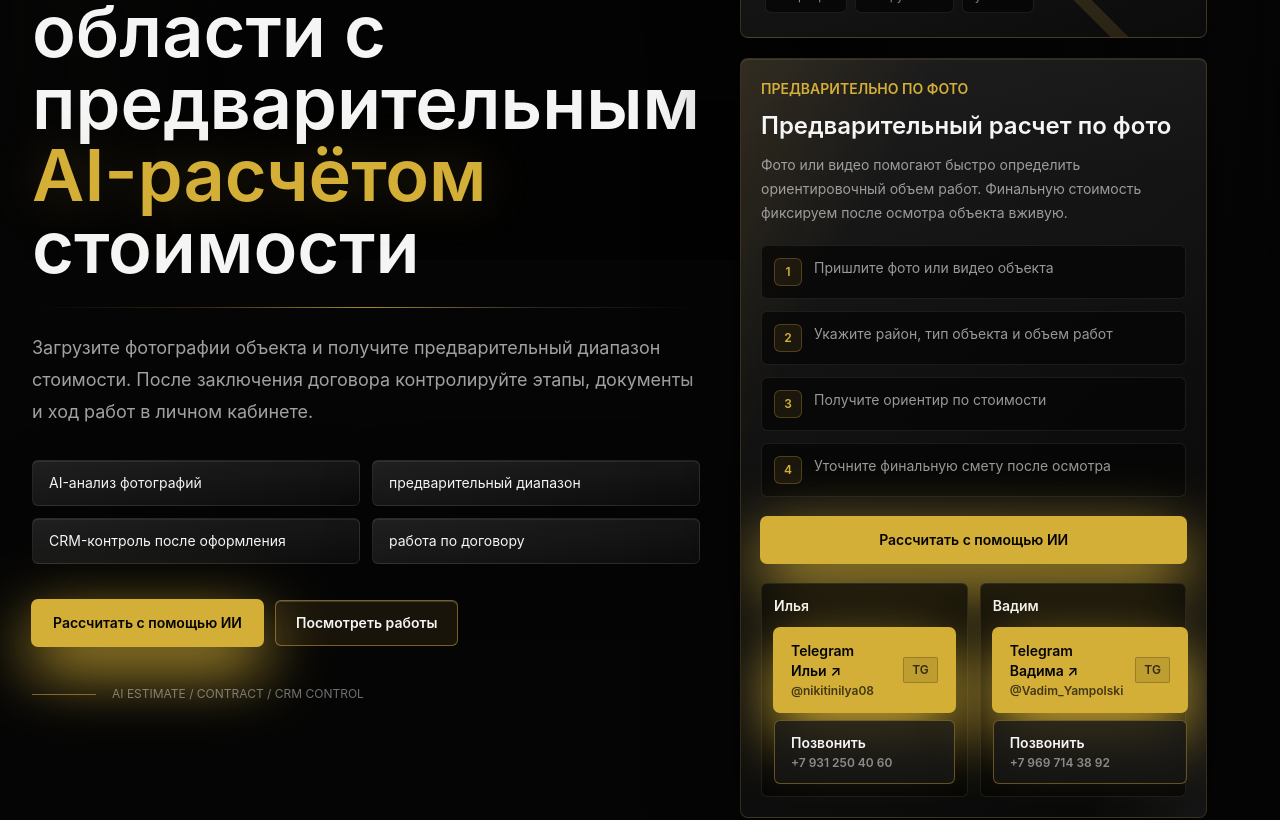
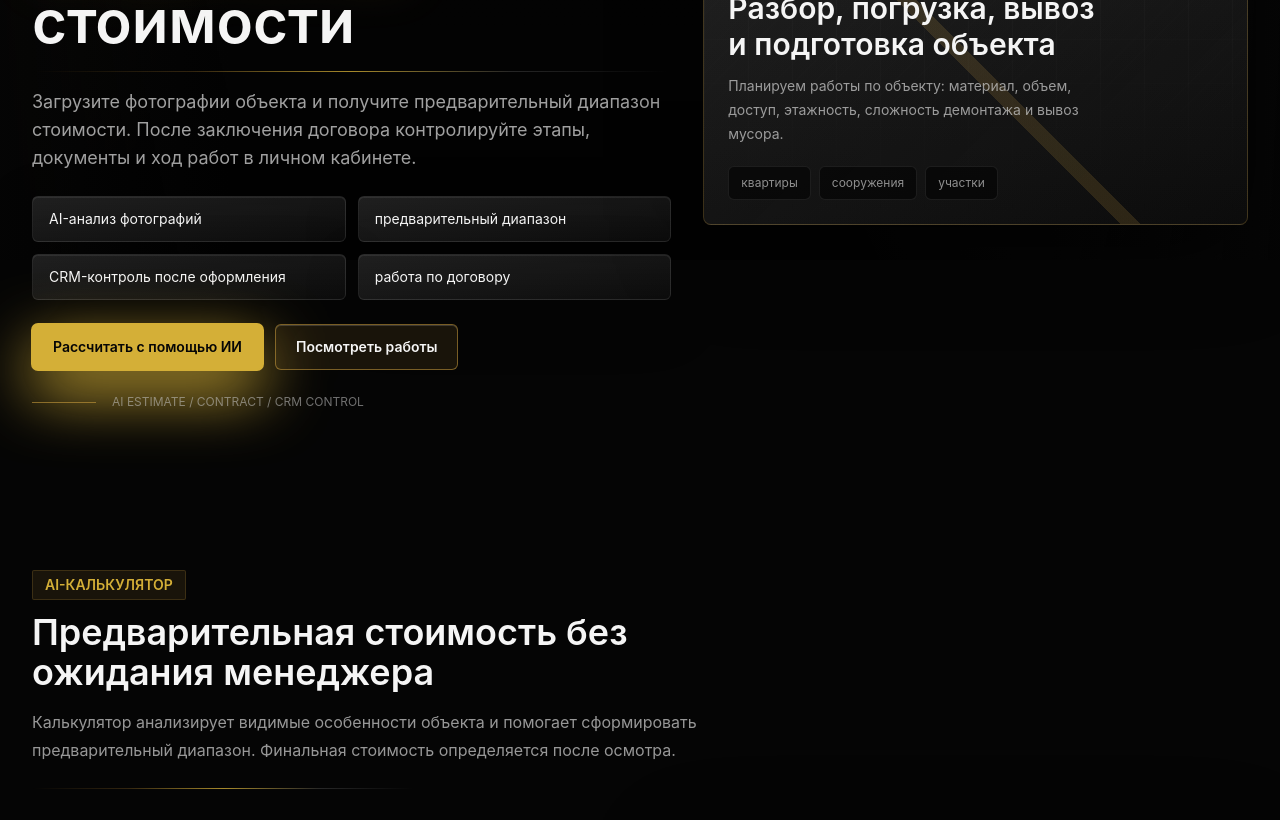
Before and after one commit to dzeksonm378-afk/industria-landing, a Next.js app: page / in a window 1280 px wide. Shown: the part 540-1360 px from the top of the page. Built offline with nearby package versions, Linux system fonts and the light colour scheme.

Commit message:
Fix hero height and remove internal estimate note

```diff
--- a/src/components/Header.tsx
+++ b/src/components/Header.tsx
@@ -53,7 +53,7 @@ export function Header({ homeHrefPrefix = "", mobileVariant = "default" }: Heade
               {siteContent.company.phone}
             </a>
             <a
-              href={getAnchorHref("#photo-estimate")}
+              href={getAnchorHref("#contacts")}
               className="rounded-md border border-silver/10 bg-card-soft/70 px-3 py-2 text-xs font-semibold text-silver/75 transition hover:border-gold/50 hover:text-mist"
               aria-label={siteContent.company.contactNote}
             >
--- a/src/components/HeroSection.tsx
+++ b/src/components/HeroSection.tsx
@@ -9,49 +9,48 @@ export function HeroSection() {
   );
 
   return (
-    <section id="top" className="px-4 pb-16 pt-10 sm:px-6 lg:px-8 lg:pb-24 lg:pt-20">
-      <div className="mx-auto grid max-w-7xl gap-10 lg:grid-cols-[1.08fr_0.92fr] lg:items-center">
+    <section id="top" className="px-4 pb-10 pt-6 sm:px-6 sm:pb-12 sm:pt-8 lg:px-8 lg:pb-16 lg:pt-12">
+      <div className="mx-auto grid max-w-7xl gap-8 lg:grid-cols-[1.08fr_0.92fr] lg:items-center">
         <div>
           <p className="mb-3 inline-flex rounded-sm border border-gold/25 bg-gold/10 px-3 py-1 text-sm font-semibold text-gold-soft shadow-[inset_0_1px_0_rgba(255,255,255,0.08)]">
             {siteContent.hero.eyebrow}
           </p>
-          <h1 className="max-w-4xl text-4xl font-semibold leading-[1.04] text-mist sm:text-5xl lg:text-7xl">
+          <h1 className="max-w-4xl text-[2rem] font-semibold leading-[1.06] text-mist sm:text-5xl lg:text-6xl">
             {titleBeforeHighlight}
             <span className="text-gold-soft drop-shadow-[0_0_24px_rgba(200,155,60,0.22)]">{siteContent.hero.titleHighlight}</span>
             {titleAfterHighlight}
           </h1>
-          <div className="gold-divider mt-6 max-w-2xl" />
-          <p className="mt-6 max-w-3xl text-lg leading-8 text-silver/80">{siteContent.hero.subtitle}</p>
+          <div className="gold-divider mt-4 max-w-2xl sm:mt-5" />
+          <p className="mt-4 max-w-3xl text-base leading-7 text-silver/80 sm:text-lg">{siteContent.hero.subtitle}</p>
 
-          <div className="mt-8 grid gap-3 sm:grid-cols-2 lg:max-w-2xl">
+          <div className="mt-5 grid grid-cols-2 gap-2 sm:mt-6 sm:gap-3 lg:max-w-2xl">
             {siteContent.hero.badges.map((badge) => (
-              <div key={badge} className="metal-card rounded-md px-4 py-3 text-sm text-mist transition hover:border-gold/35">
+              <div key={badge} className="metal-card rounded-md px-3 py-2.5 text-xs leading-5 text-mist transition hover:border-gold/35 sm:px-4 sm:py-3 sm:text-sm">
                 {badge}
               </div>
             ))}
           </div>
 
-          <div className="mt-9 flex flex-col gap-3 sm:flex-row">
-            <ButtonLink href={siteContent.hero.primaryCtaHref} aria-label="Перейти к предварительному расчету по фото">
+          <div className="mt-6 grid grid-cols-2 gap-2 sm:flex sm:gap-3">
+            <ButtonLink href={siteContent.hero.primaryCtaHref} className="px-3 sm:px-5" aria-label="Перейти к предварительному расчету по фото">
               {siteContent.hero.primaryCta}
             </ButtonLink>
-            <ButtonLink href={siteContent.hero.secondaryCtaHref} variant="secondary" aria-label="Перейти к примерам работ">
+            <ButtonLink href={siteContent.hero.secondaryCtaHref} variant="secondary" className="px-3 sm:px-5" aria-label="Перейти к примерам работ">
               {siteContent.hero.secondaryCta}
             </ButtonLink>
           </div>
 
-          <div className="mt-10 flex items-center gap-4 text-xs uppercase text-silver/55">
+          <div className="mt-6 hidden items-center gap-4 text-xs uppercase text-silver/55 sm:flex">
             <span className="h-px w-16 bg-gold/60" />
             <span>AI estimate / contract / CRM control</span>
           </div>
         </div>
 
-        <div className="grid gap-5">
-          <aside
-            className="industrial-surface min-h-64 rounded-lg border border-gold/25 p-5 shadow-premium sm:min-h-80 sm:p-6"
-            aria-label={siteContent.hero.visual.ariaLabel}
-          >
-            <div className="relative flex h-full min-h-52 flex-col justify-between gap-8 sm:min-h-64">
+        <aside
+          className="industrial-surface hidden min-h-[28rem] rounded-lg border border-gold/25 p-6 shadow-premium lg:block"
+          aria-label={siteContent.hero.visual.ariaLabel}
+        >
+            <div className="relative flex min-h-[25rem] flex-col justify-between gap-8">
               <div className="flex flex-wrap items-start justify-between gap-3 text-xs uppercase text-silver/70">
                 <div className="flex min-w-0 items-center gap-3">
                   <BrandLogoMark className="h-12 w-12" />
@@ -80,72 +79,7 @@ export function HeroSection() {
                 </div>
               </div>
             </div>
-          </aside>
-
-          <div id={siteContent.hero.contactCard.id} className="premium-panel scroll-mt-32 rounded-lg p-5 ring-1 ring-silver/5">
-            <div className="mb-5">
-              <p className="text-sm font-semibold uppercase text-gold-soft">{siteContent.hero.contactCard.eyebrow}</p>
-              <h2 className="mt-3 text-2xl font-semibold leading-tight text-mist">
-                {siteContent.hero.contactCard.title}
-              </h2>
-              <p className="mt-3 text-sm leading-6 text-silver/75">{siteContent.hero.contactCard.text}</p>
-            </div>
-
-            <ol className="grid gap-3">
-              {siteContent.hero.contactCard.steps.map((step, index) => (
-                <li key={step} className="flex gap-3 rounded-md border border-silver/10 bg-ink/70 p-3 text-sm text-silver/75">
-                  <span className="flex h-7 w-7 shrink-0 items-center justify-center rounded-md border border-gold/30 bg-gold/10 text-xs font-semibold text-gold-soft">
-                    {index + 1}
-                  </span>
-                  <span>{step}</span>
-                </li>
-              ))}
-            </ol>
-
-            <ButtonLink
-              href={siteContent.hero.contactCard.aiCtaHref}
-              className="mt-5 w-full"
-              aria-label="Перейти к AI-предрасчету демонтажа по фото"
-            >
-              {siteContent.hero.contactCard.aiCtaLabel}
-            </ButtonLink>
-
-            <div className="mt-5 grid gap-3 sm:grid-cols-2">
-              {siteContent.company.contacts.people.map((person) => (
-                <div key={person.name} className="rounded-md border border-silver/10 bg-ink/70 p-3">
-                  <p className="text-sm font-semibold text-mist">{person.name}</p>
-                  <div className="mt-3 grid gap-2">
-                    <a
-                      href={person.telegramUrl}
-                      target="_blank"
-                      rel="noopener noreferrer"
-                      aria-label={person.telegramAriaLabel}
-                      className="inline-flex min-h-14 cursor-pointer items-center justify-between gap-3 rounded-md border border-gold-soft/70 bg-gold-soft px-4 py-3 text-left text-sm font-semibold text-ink shadow-gold-soft transition hover:border-gold hover:bg-gold focus-visible:outline-gold-soft"
-                    >
-                      <span className="min-w-0">
-                        <span className="block">{person.telegramButtonLabel} <span aria-hidden="true">↗</span></span>
-                        <span className="mt-0.5 block truncate text-xs font-semibold text-ink/70">{person.telegramLabel}</span>
-                      </span>
-                      <span className="rounded-sm border border-ink/20 bg-ink/10 px-2 py-1 text-xs uppercase text-ink/75" aria-hidden="true">
-                        TG
-                      </span>
-                    </a>
-                    <a
-                      href={person.phoneHref}
-                      aria-label={person.phoneAriaLabel}
-                      className="inline-flex min-h-14 cursor-pointer items-center justify-between gap-3 rounded-md border border-gold/45 bg-card-soft/80 px-4 py-3 text-left text-sm font-semibold text-mist transition hover:border-gold-soft hover:bg-gold/15 focus-visible:outline-gold-soft"
-                    >
-                      <span className="min-w-0">
-                        <span className="block">{person.phoneButtonLabel}</span>
-                        <span className="mt-0.5 block truncate text-xs font-semibold text-silver/65">{person.phone}</span>
-                      </span>
-                    </a>
-                  </div>
-                </div>
-              ))}
-            </div>
-          </div>
-        </div>
+        </aside>
       </div>
     </section>
   );
--- a/src/data/siteContent.ts
+++ b/src/data/siteContent.ts
@@ -300,13 +300,13 @@ export const siteContent = {
     description:
       "Предварительный ориентир можно дать по фото или видео. Финальная стоимость зависит от осмотра объекта, материала, доступа, этажности, объема мусора и сложности работ.",
     ctaLabel: "Предварительный расчет по фото",
-    note: "Точные цены нужно заменить после согласования прайса с заказчиком. Финальная смета фиксируется после осмотра объекта.",
+    note: "Предварительную стоимость можно рассчитать по параметрам и фотографиям объекта. Финальная смета определяется после осмотра.",
     items: [
-      { title: "Демонтаж перегородок", price: "от ... ₽" },
-      { title: "Демонтаж плитки", price: "от ... ₽" },
-      { title: "Демонтаж пола", price: "от ... ₽" },
-      { title: "Демонтаж санузла", price: "от ... ₽" },
-      { title: "Вывоз мусора", price: "от ... ₽" },
+      { title: "Демонтаж перегородок", price: "По запросу" },
+      { title: "Демонтаж плитки", price: "По запросу" },
+      { title: "Демонтаж пола", price: "По запросу" },
+      { title: "Демонтаж санузла", price: "По запросу" },
+      { title: "Вывоз мусора", price: "По запросу" },
     ],
   },
   about: {
@@ -447,7 +447,6 @@ export const siteContent = {
     notes: [
       "Фото не сохраняются на сервере.",
       "Gemini-анализ используется только как подсказка по видимым признакам, итоговый диапазон считает сервер по рыночной базе с наценкой 10%.",
-      "Коэффициенты и структура стоимости предварительные: Дане/Илье нужно заменить их на реальные данные.",
     ],
   },
 } as const;
```
